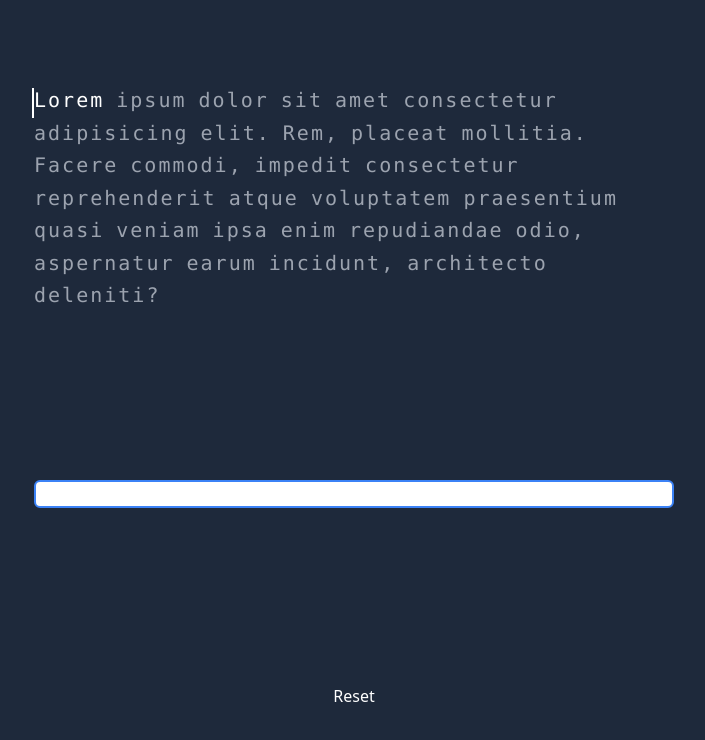
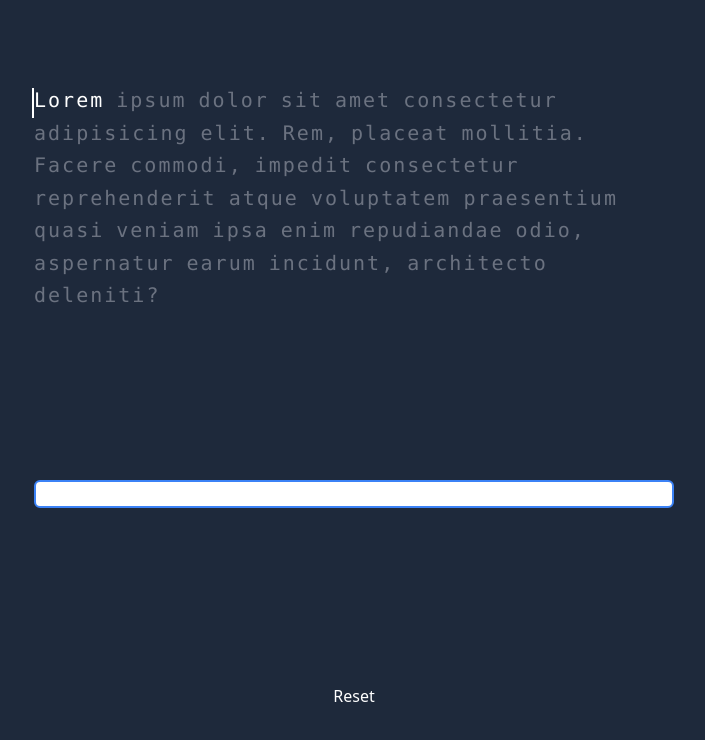
Before and after one commit to rashmod/key-quest, a React (Vite) app in the folder frontend/: page / in a window 1280 px wide. Shown: the top 740 px of the page, without its empty margins (286-991 px from the left). Built offline with nearby package versions, Linux system fonts and the light colour scheme.

Commit message:
[Frontend] feat: display skipped letters

```diff
--- a/frontend/src/components/Letter.tsx
+++ b/frontend/src/components/Letter.tsx
@@ -13,15 +13,16 @@ function Letter({
 	const wordKey = word + '.' + wordIndex;
 	const typedWord = typedHistory.current[wordKey] as string | undefined;
 	const typedLetter = typedWord ? typedWord[letterIndex] : undefined;
-	const isTypedLetterIncorrect = Boolean(
-		typedLetter && typedLetter !== letter
-	);
+	const isLetterTyped = !!typedLetter;
+	const isTypedLetterIncorrect = isLetterTyped && typedLetter !== letter;
 	const isLetterExtra = letterIndex >= word.length;
 	const isCorrect = !(isTypedLetterIncorrect || isLetterExtra);
 
 	return (
 		<span
 			className={clsx({
+				'text-white':
+					wordIndex < currentWordIndex && isCorrect && isLetterTyped,
 				'text-red-500': !isCorrect,
 				'text-opacity-40': isLetterExtra,
 				'before:bg-white before:h-[1.5em] before:w-[1.5px] before:absolute before:-left-0.5 before:top-0 before:z-50 relative':
--- a/frontend/src/components/TextDisplay.tsx
+++ b/frontend/src/components/TextDisplay.tsx
@@ -41,7 +41,7 @@ function TextDisplay() {
 	return (
 		<>
 			<div
-				className='flex gap-x-[1ch] flex-wrap w-1/2 mx-auto font-mono text-xl leading-relaxed tracking-widest text-gray-400'
+				className='flex gap-x-[1ch] flex-wrap w-1/2 mx-auto font-mono text-xl leading-relaxed tracking-widest text-gray-500'
 				onClick={focusInput}>
 				{words.map((word, wordIndex) => (
 					<Word
--- a/frontend/src/components/Word.tsx
+++ b/frontend/src/components/Word.tsx
@@ -20,7 +20,7 @@ function Word({
 	return (
 		<span
 			className={clsx({
-				'text-white': wordIndex <= currentWordIndex,
+				'text-white': wordIndex === currentWordIndex,
 				'underline underline-offset-4 decoration-red-500':
 					isWordIncorrect,
 			})}>
```
